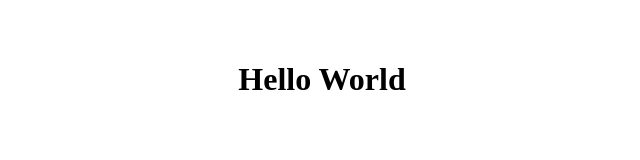
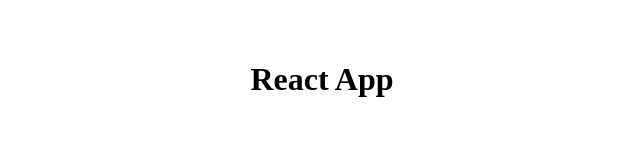
Before and after one commit to da-nn-yy/DanyReactToDo, a React (Vite) app: page / in a window 1280 px wide. Shown: the top 160 px of the page, without its empty margins (318-958 px from the left). Built offline with nearby package versions, Linux system fonts and the light colour scheme.

Commit message:
second commit

```diff
--- a/src/App.jsx
+++ b/src/App.jsx
@@ -1,11 +1,12 @@
 import './App.css'
+import './styles.css'
 
 function App() {
 
 
   return (
     <>
-      <h1>Hello World</h1>
+    <h1>React App</h1>
     </>
   )
 }
```
